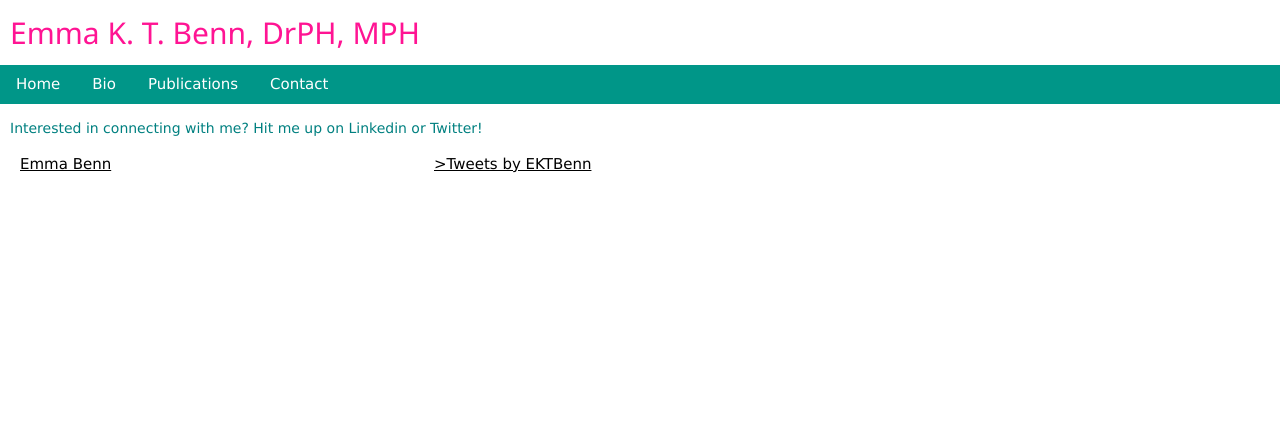
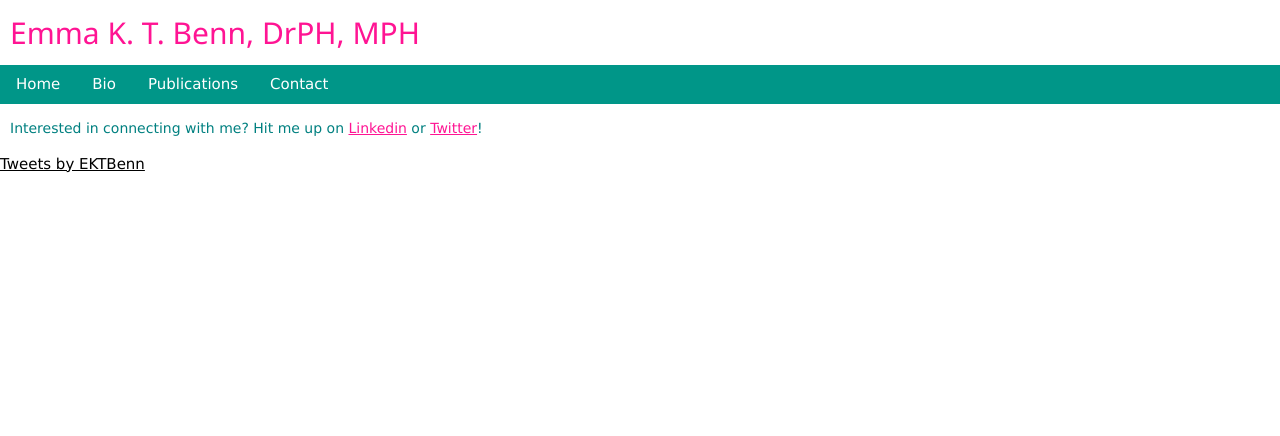
Before and after one commit to Ektb820/Ektb820.github.io, a plain HTML site: page contact.html in a window 1280 px wide. Drawn offline with nearby package versions, Linux system fonts and the light colour scheme.

Commit message:
Removed linkedin.

```diff
--- a/contact.html
+++ b/contact.html
@@ -66,24 +66,12 @@ figcaption {
 </nav>
 
 <div>
-<p class="sectionright" style="color:#008080; font-size:14px; padding-left:10px">Interested in connecting with me? Hit me up on Linkedin or Twitter!</p>
+<p style="color:#008080; font-size:14px; padding-left:10px">Interested in connecting with me? Hit me up on
+<a href="https://www.linkedin.com/in/emma-benn-b1044562/" target="_blank" style="color:#FF1493">Linkedin</a> or <a href="https://twitter.com/EKTBenn" target="_blank" style="color:#FF1493">Twitter</a>!</p>
 </div>
 
-<div id = "boxes">
-<div id="sectionleft">
-<script type="text/javascript" src="https://platform.linkedin.com/badges/js/profile.js" async defer></script>
-<div class="LI-profile-badge"  data-version="v1" data-size="medium" data-locale="en_US" data-type="vertical" data-theme="light" data-vanity="emma-benn-b1044562"><a class="LI-simple-link" href='https://www.linkedin.com/in/emma-benn-b1044562?trk=profile-badge' >Emma Benn</a></div>
-</div>
-
-<div id="sectionmiddle">
-</div>
-
-<div id="sectionright">
-<a style="padding-left:50px; width:100%" class="twitter-timeline" href="https://twitter.com/EKTBenn?ref_src=twsrc%5Etfw"
-<!--data-width="500"
-  data-height="400"-->
->Tweets by EKTBenn</a> <script async src="https://platform.twitter.com/widgets.js" charset="utf-8"></script>
-</div>
+<div style="width:500px">
+<a class="twitter-timeline" href="https://twitter.com/EKTBenn?ref_src=twsrc%5Etfw" data-height="450"  data-chrome="nofooter noborders">Tweets by EKTBenn</a> <script async src="https://platform.twitter.com/widgets.js" charset="utf-8"></script>
 </div>
 
 
```
